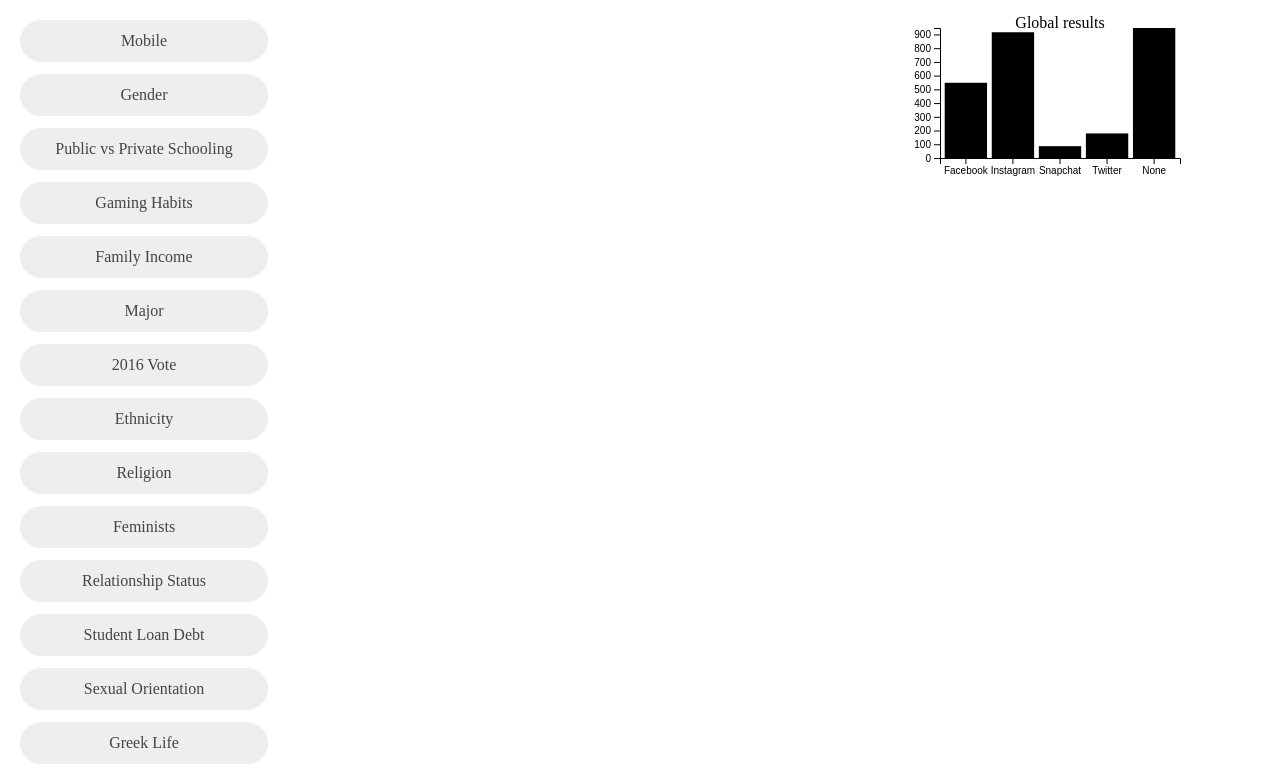
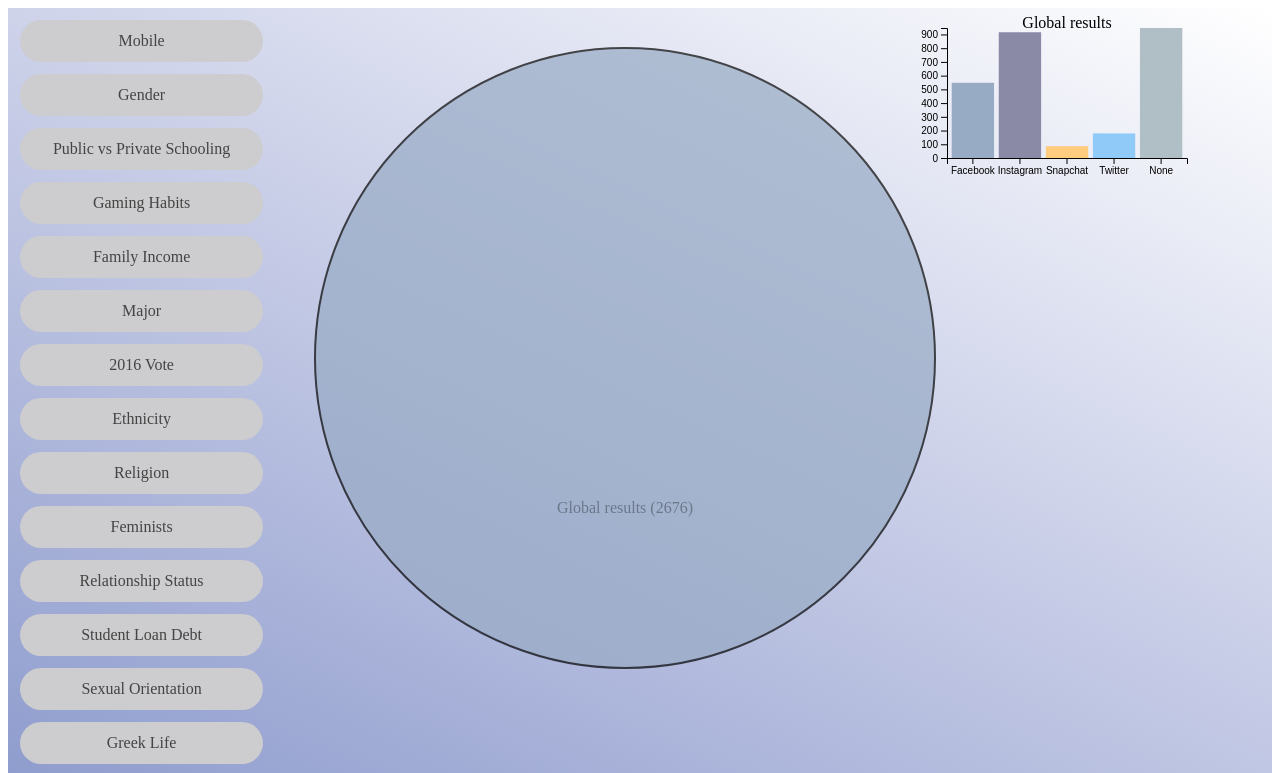
Before and after one commit to betty08300/shopfluencing, a website built with webpack: page index.html in a window 1280 px wide. Both pictures are taken after a click on the element "Mobile". Shown: the top 773 px of the page. Built offline with nearby package versions, Linux system fonts and the light colour scheme.

Commit message:
style charts

```diff
--- a/src/index.js
+++ b/src/index.js
@@ -99,6 +99,13 @@
     x.domain(chartData.map(function (d) { return d.platformName; }));
     y.domain([0, d3.max(chartData, function (d) { return d.count; })]);
 
+    let colorsMap = {
+        'Facebook': '#98abc5',
+        'Instagram': '#8a89a6',
+        'Twitter': '#90CAF9',
+        'Snapchat': '#FFCC80',
+        'None': '#B0BEC5',
+    }
     // append the rectangles for the bar chart
     svg.selectAll(".bar")
         .data(chartData)
@@ -107,7 +114,8 @@
         .attr("x", function (d) { return x(d.platformName); })
         .attr("width", x.bandwidth())
         .attr("y", function (d) { return y(d.count); })
-        .attr("height", function (d) { return height - y(d.count); });
+        .attr("height", function (d) { return height - y(d.count); })
+        .attr('fill', function(d) { return colorsMap[d.platformName]});
 
     // add the x Axis
     svg.append("g")
@@ -175,7 +183,7 @@
         });
         subsegmentObj[subSegmentKey] = sum
     }
-    buildPieChart(subsegmentObj);
+    PieAPI.buildPieChart(subsegmentObj);
 }
 
 // let buildPieChart = function (dataObj) {
--- a/src/scss/index.scss
+++ b/src/scss/index.scss
@@ -1,10 +1,13 @@
 .container {
     display: flex;
+    background-color: rgba(190, 184, 184, 0.913);
+    background-image: linear-gradient(25deg, #637bbc, #99a5d2, #ccd1e9, #ffffff);
 }
 
 .left-side {
     width: 20%;
     padding: 12px;
+
 
 }
 
@@ -19,10 +22,14 @@
 }
 
 .segment-label {
-    background: #eeeeee;
+    background: rgb(205, 204, 206);
     border-radius: 50px;
     color: #444;
     margin-bottom: 12px;
     padding: 12px;
     text-align: center;
 }
+
+.bar {
+    background: #BBDEFB;
+}
```
Also changed, not shown: index.html (+1 -0 lines).
